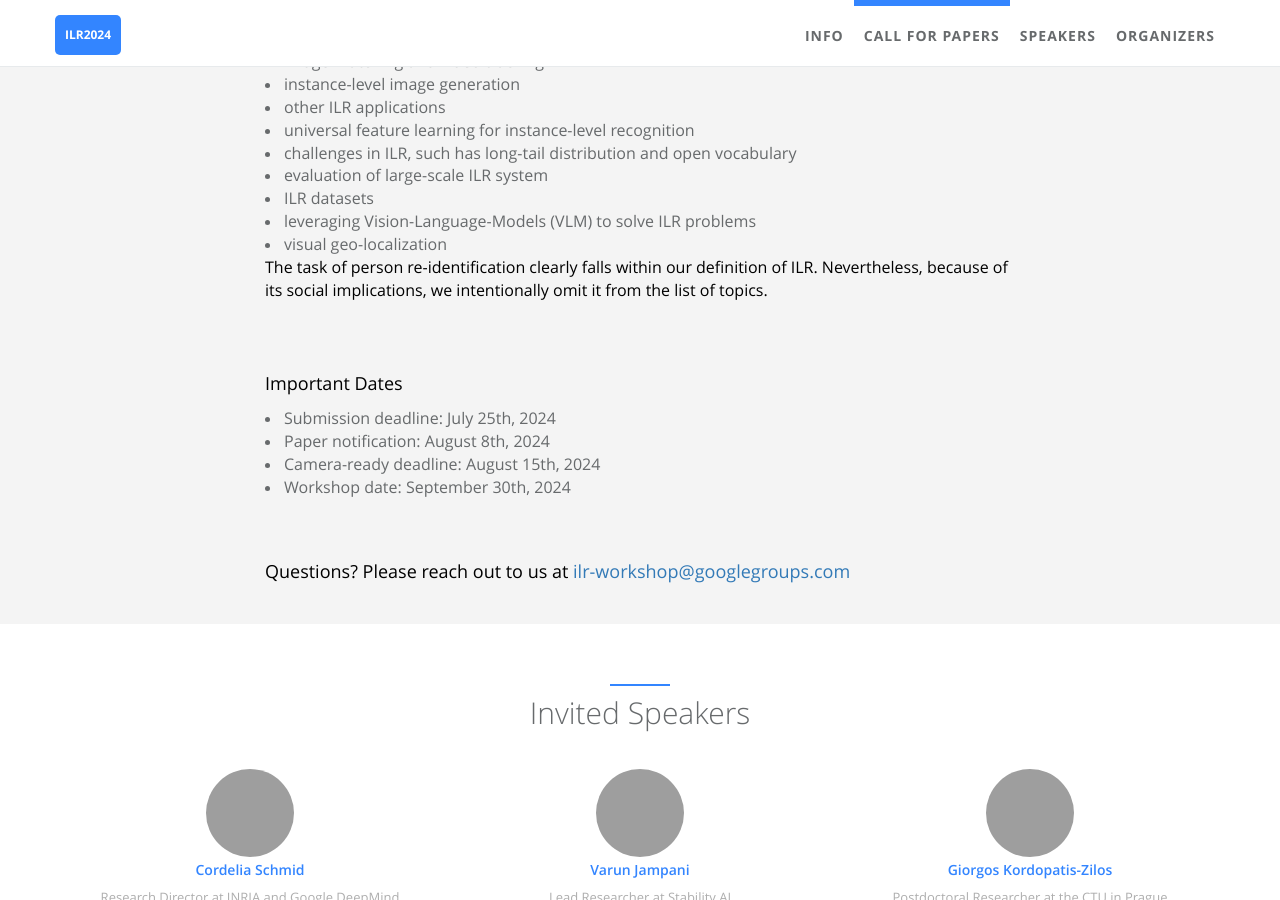
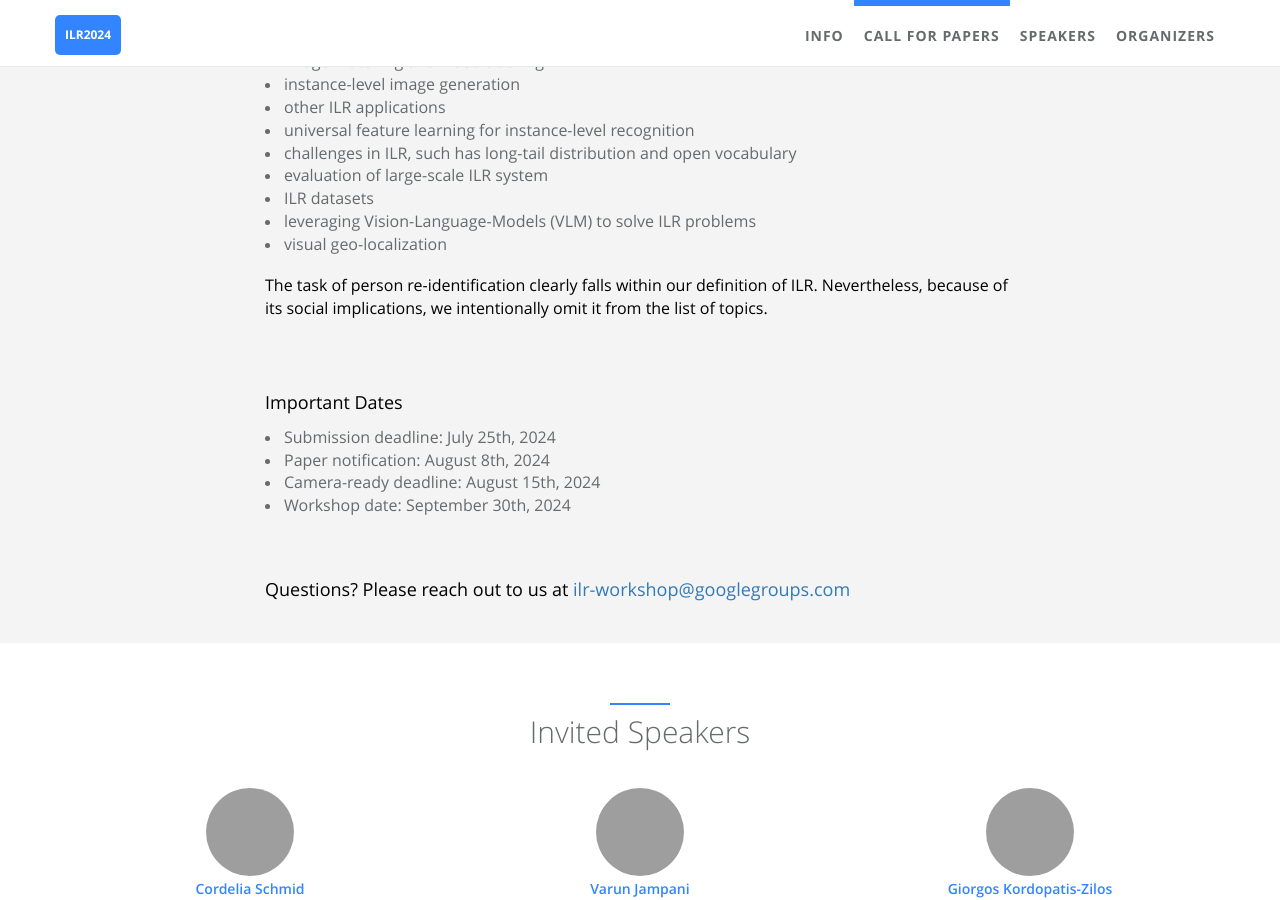
Before and after one commit to ilr-workshop/ECCVW2024, a Jekyll site: the page built from index.html, in a window 1280 px wide and 900 px high, scrolled down 1548 px. Built offline with Jekyll 4.4.1, drawn with Linux system fonts in a browser that asks for light colours; grey boxes are pictures that could not be loaded.

Commit message:
Update call_for_paper.html

```diff
--- a/_includes/sections/call_for_paper.html
+++ b/_includes/sections/call_for_paper.html
@@ -22,7 +22,7 @@
             <li><font size="3px">evaluation of large-scale ILR system</font></li>
             <li><font size="3px">ILR datasets</font></li>
             <li><font size="3px">leveraging Vision-Language-Models (VLM) to solve ILR problems</font></li>
-            <li><font size="3px">visual geo-localization</font></li>
+            <li><font size="3px">visual geo-localization</font></li> <br />
             <p><font size="3px" color="#000000"><span data-i18n="about_me.des">  The task of person re-identification clearly falls within our definition of ILR. Nevertheless, because of its social implications, we intentionally omit it from the list of topics. </span></font></p>
          </div>
          <div class="col-lg-8 col-lg-offset-2 m-t-lg m-b-lg wow zoomIn">
```
